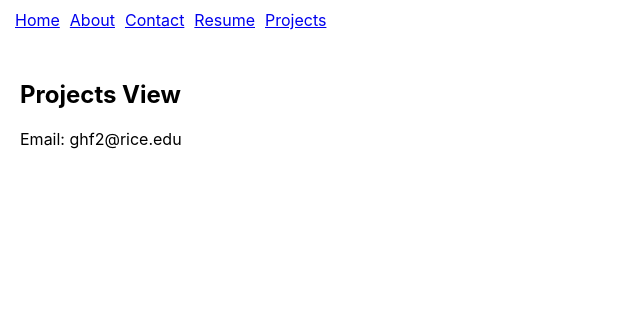
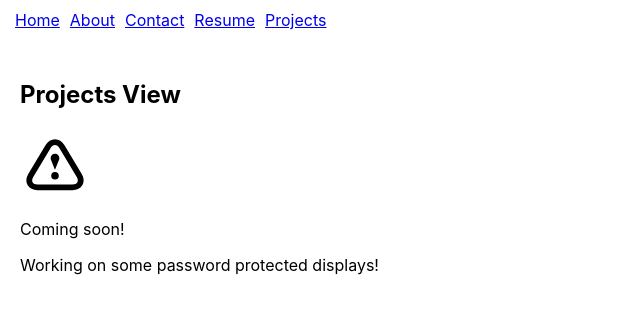
Before and after one commit to fgabrielle1445/PersonalWebsite, a React (Create React App) app in the folder personal-website/: page /projects in a window 1280 px wide. Shown: the top 314 px of the page, without its empty margins (0-640 px from the left). Built offline with nearby package versions, Linux system fonts and the light colour scheme.

Commit message:
Added a warning icon to projects

```diff
--- a/personal-website/package.json
+++ b/personal-website/package.json
@@ -8,6 +8,7 @@
     "@testing-library/user-event": "^12.1.10",
     "react": "^17.0.2",
     "react-dom": "^17.0.2",
+    "react-icons": "^4.3.1",
     "react-router-dom": "^6.1.0",
     "react-scripts": "4.0.3",
     "web-vitals": "^1.0.1"
--- a/personal-website/src/pages/Projects.js
+++ b/personal-website/src/pages/Projects.js
@@ -1,4 +1,5 @@
 import Header from "./Header";
+import { TiWarningOutline } from 'react-icons/ti';
 
 function Projects() {
 
@@ -7,7 +8,9 @@ function Projects() {
         <Header />
         <div style={{ padding: 20 }}>
         <h2>Projects View</h2>
-        <p>Email: ghf2@rice.edu</p>
+        <TiWarningOutline size={70}/>
+        <p>Coming soon!</p>
+        <p>Working on some password protected displays!</p>
       </div>
       </div>
     );
```
Also changed, not shown: 2 other files (tests, documents, lock files or other folders).
